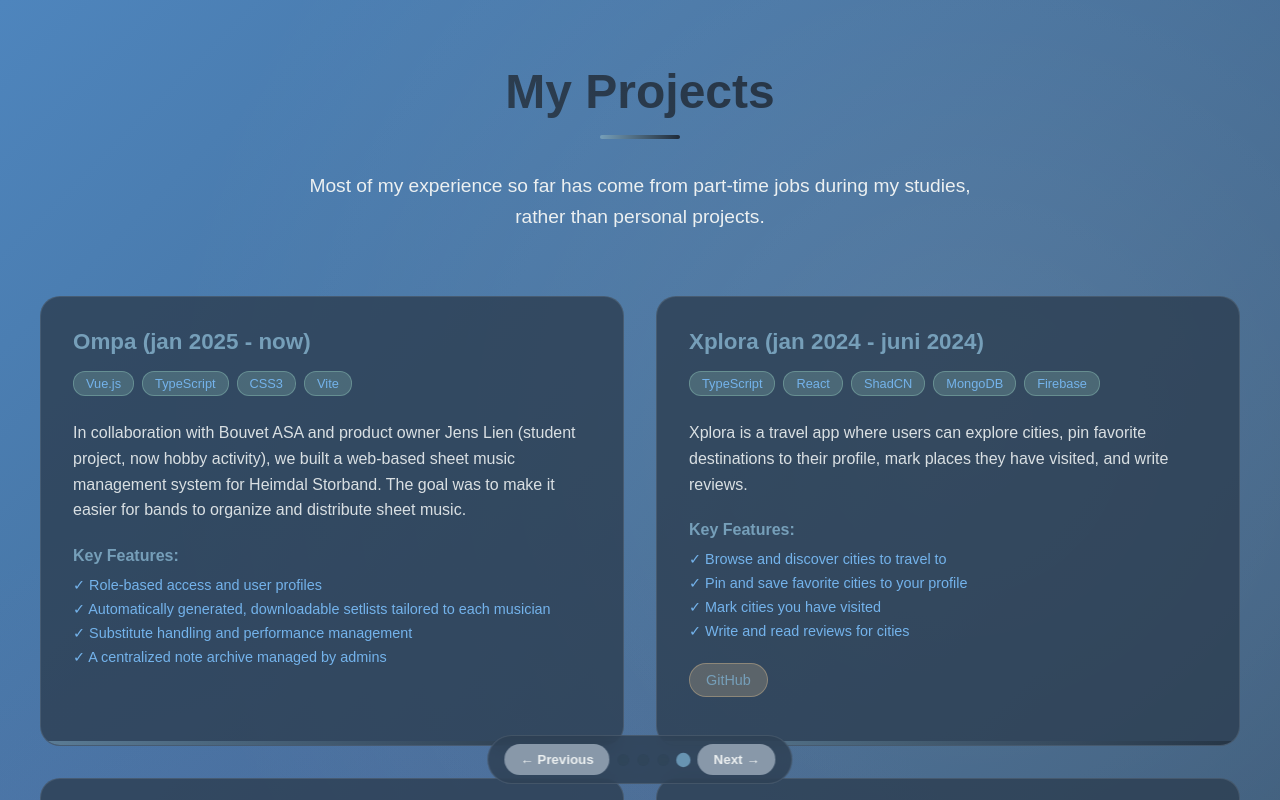
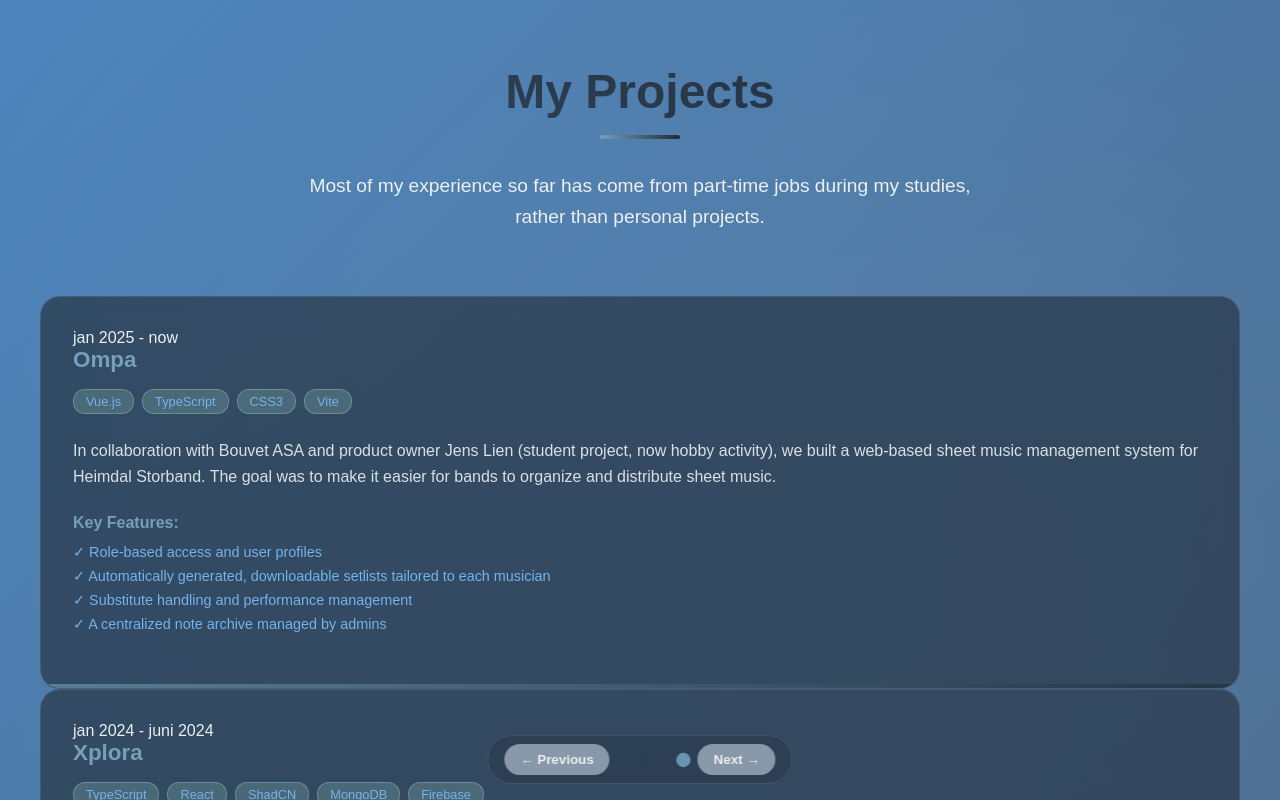
Before and after one commit to siljehtangen/portfolio, a Vue app: page / in a window 1280 px wide. Both pictures are taken after a click on the element 683 px from the left and 759 px from the top of the page. Built offline with nearby package versions, Linux system fonts and the light colour scheme.

Commit message:
feat: update MyProjects

```diff
--- a/src/components/MyProjects.vue
+++ b/src/components/MyProjects.vue
@@ -12,16 +12,22 @@
         </p>
       </div>
 
-      <div class="projects-grid">
+      <div class="timeline-container">
+        <div class="timeline-line"></div>
         <div
-          class="project-card"
+          class="timeline-item"
           v-for="(project, index) in projects"
           :key="index"
           :class="`project-${index + 1}`"
         >
+          <div class="timeline-node">
+            <div class="node-inner"></div>
+          </div>
+          <div class="project-card">
             <div class="card-header">
               <div class="project-info">
-              <h3 class="card-title">{{ project.title }}</h3>
+                <div class="timeline-date">{{ extractDate(project.title) }}</div>
+                <h3 class="card-title">{{ project.title.replace(/\s*\([^)]*\)\s*/g, '') }}</h3>
                 <div class="tech-stack">
                   <span class="tech-tag" v-for="tech in project.technologies" :key="tech">
                     {{ tech }}
@@ -57,10 +63,16 @@
           </div>
         </div>
       </div>
+    </div>
   </section>
 </template>
 
 <script setup lang="ts">
 import "@/styles/MyProjects.css"
 import { projects } from "@/data/MyProjects"
+
+function extractDate(title: string): string {
+  const match = title.match(/\(([^)]+)\)/)
+  return match ? match[1] : ''
+}
 </script>
```
Lines whose indentation alone changed are shown as unchanged.
